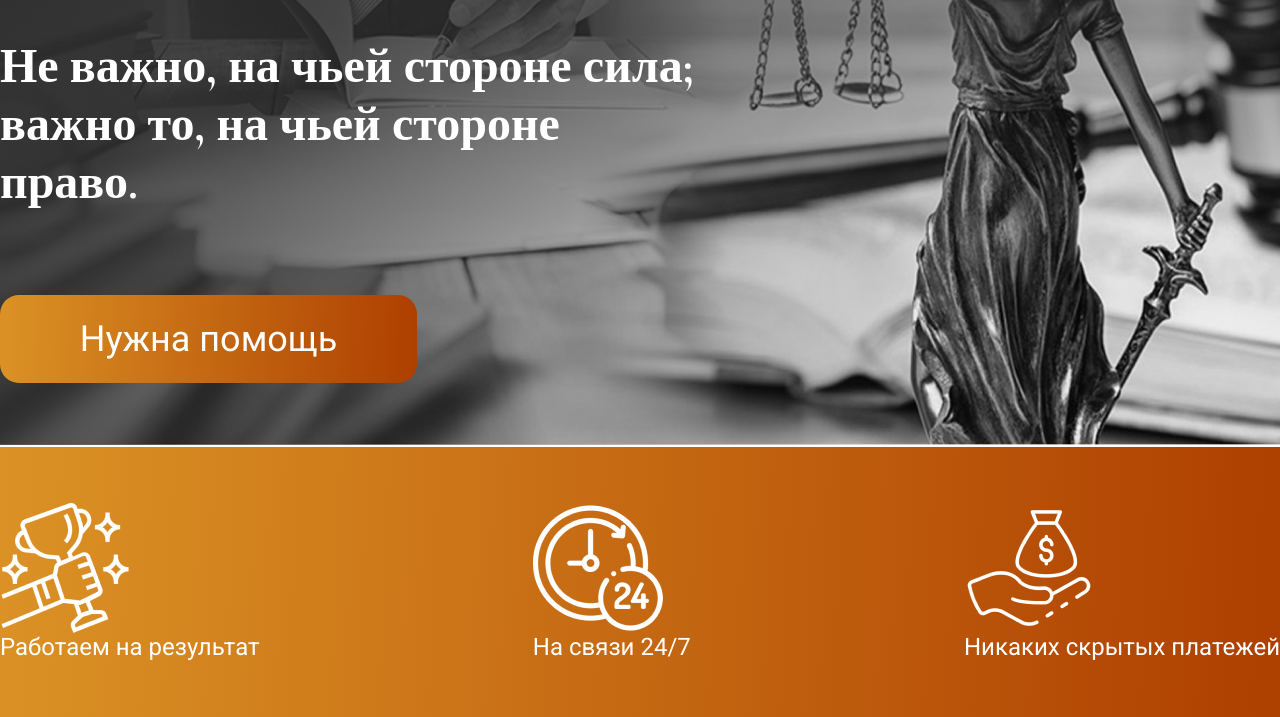
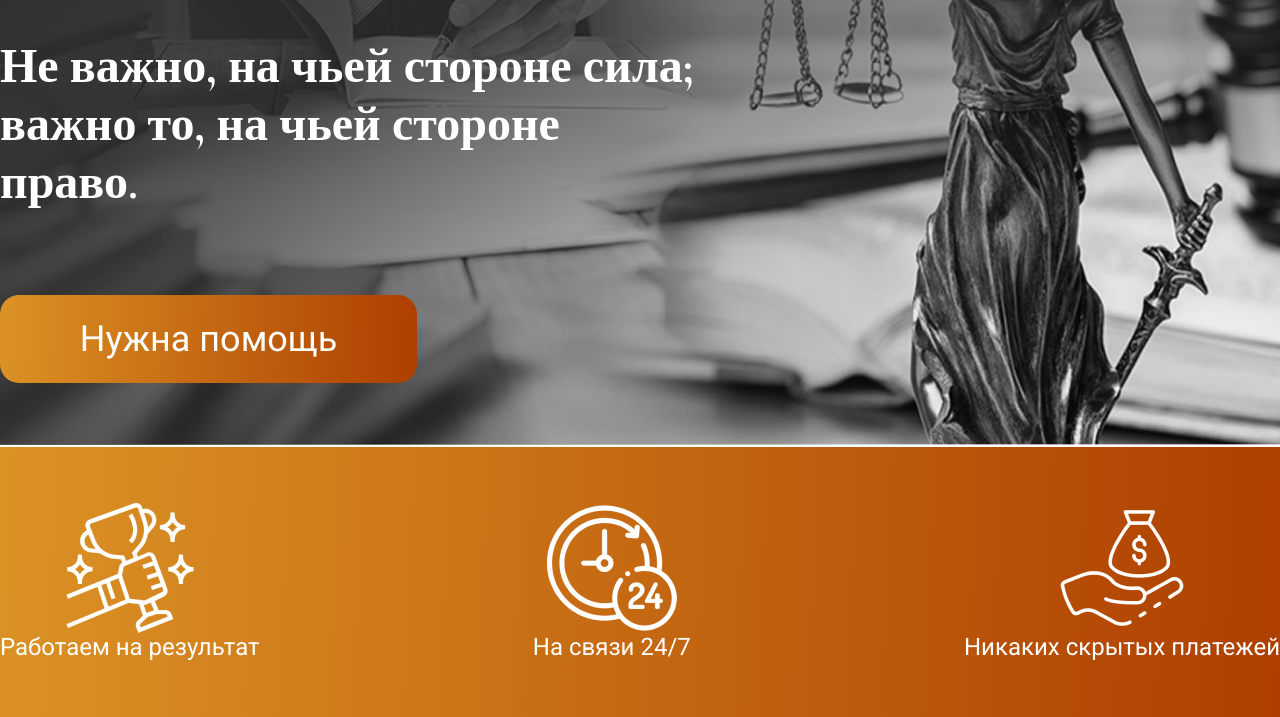
Before and after one commit to owerrride/kgp.github.io, a website: page src/index.html in a window 1280 px wide. Shown: the part 425-1142 px from the top of the page. Drawn offline with nearby package versions, Linux system fonts and the light colour scheme.

Commit message:
3й блок закончен

```diff
--- a/src/index.html
+++ b/src/index.html
@@ -42,16 +42,16 @@
     </section>
     <section class="priv">
         <div class="container">
-            <div class="priv__wrapper">
-                <div class="priv__result">
+            <div class="priv__wrapper_all">
+                <div class="priv__wrapper">
                     <img class="priv__img" src="icons/result.png" alt="time">
                     <div class="priv__descr">Работаем на результат</div>
                 </div>
-                <div class="priv__time">
+                <div class="priv__wrapper">
                     <img class="priv__img" src="icons/time.png" alt="time">
                     <div class="priv__descr">На связи 24/7</div>
                 </div>
-                <div class="priv__money">
+                <div class="priv__wrapper">
                     <img class="priv__img" src="icons/money.png" alt="time">
                     <div class="priv__descr">Никаких скрытых платежей</div>
                 </div>
--- a/src/sass/blocks/_priv.scss
+++ b/src/sass/blocks/_priv.scss
@@ -5,7 +5,13 @@
     padding-bottom: 56px;
     &__wrapper {
         display: flex;
-        justify-content:space-between;
+        justify-content:center;
+        align-items: center;
+        flex-direction: column;
+    }
+    &__wrapper_all {
+        display: flex;
+        justify-content: space-between;
     }
     &__descr {
         font-family: 'Roboto';
```
Also changed, not shown: src/css/style.min.css.
